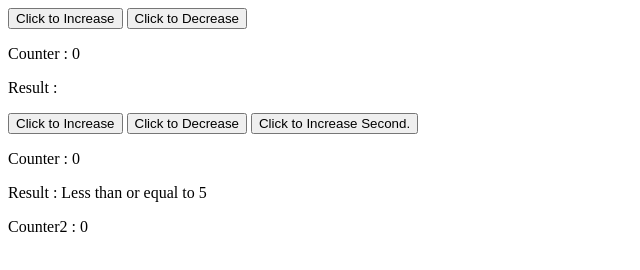
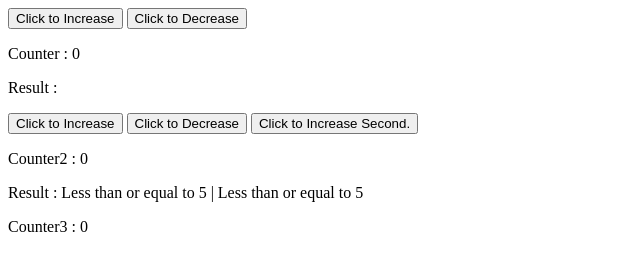
Before and after one commit to aspiringguru/udemygvuejsCourse, a plain HTML site: page Section2/23_two_way_binding.html in a window 1280 px wide. Shown: the whole page, without its empty margins (0-640 px from the left). Drawn offline with nearby package versions, Linux system fonts and the light colour scheme.

Commit message:
L23, end lesson, computed properties instead of uncontrolled methods recalculating

```diff
--- a/Section2/23_two_way_binding.html
+++ b/Section2/23_two_way_binding.html
@@ -25,9 +25,9 @@ https://vuejs.org/v2/guide/events.html#Key-Modifiers
       <button v-on:click="counter2++">Click to Increase</button>
       <button v-on:click="counter2--">Click to Decrease</button>
       <button v-on:click="counter3++">Click to Increase Second.</button>
-      <p>Counter : {{ counter2 }}</p>
-      <p>Result : {{ result2() }}</p>
-      <p>Counter2 : {{ counter3 }}</p>
+      <p>Counter2 : {{ counter2 }}</p>
+      <p>Result : {{ result2() }} | {{ output }}</p>
+      <p>Counter3 : {{ counter3 }}</p>
     </div>
     <script>
       new Vue({
@@ -37,6 +37,14 @@ https://vuejs.org/v2/guide/events.html#Key-Modifiers
           result: "",
           counter2: 0,
           counter3: 0
+        },
+        computed: {
+          output: function() {
+            console.log("computed output function.");
+            return this.counter2 > 5
+              ? "Greater than 5"
+              : "Less than or equal to 5";
+          }
         },
         methods: {
           increase: function() {
```
